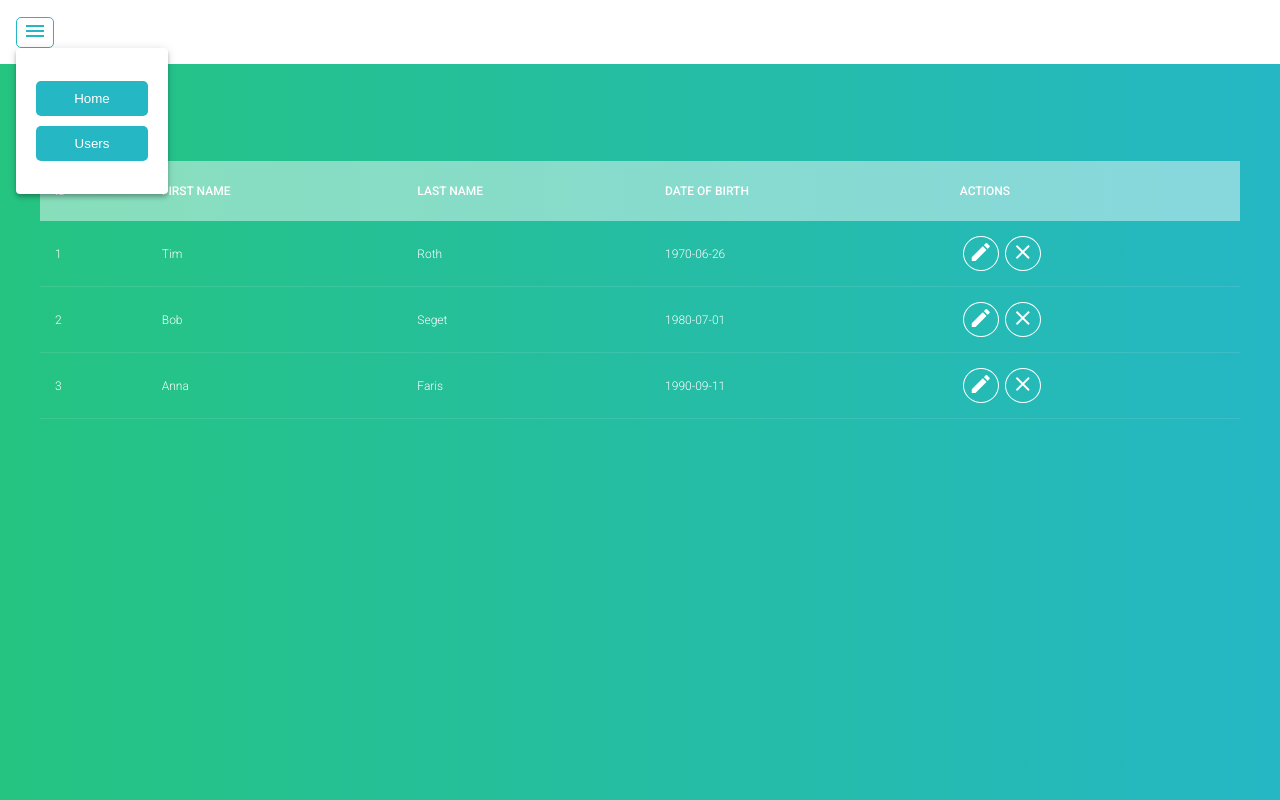
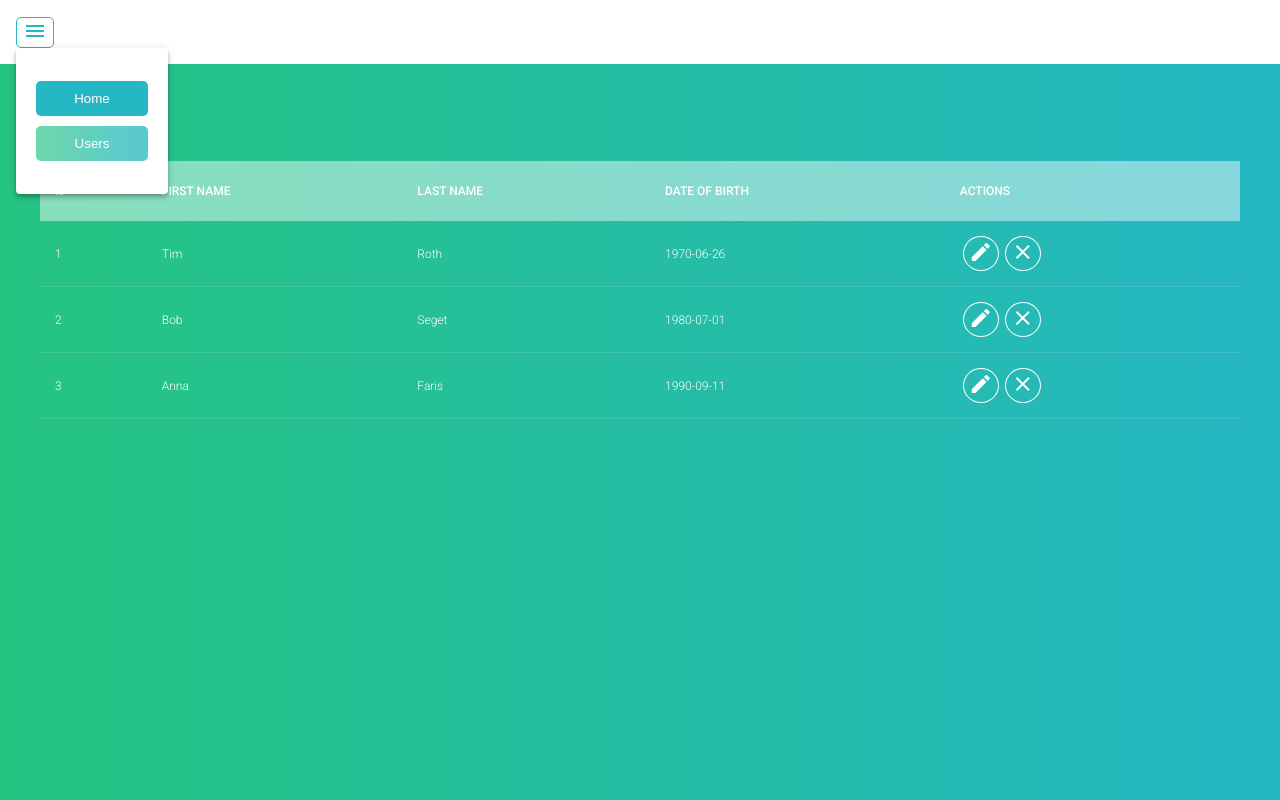
Before and after one commit to jo-vana/test-app, an Angular app: page /users in a window 1280 px wide. Both pictures are taken after a click on the button "menu". Built offline with nearby package versions, Linux system fonts and the light colour scheme.

Commit message:
Active Link in main menu

```diff
--- a/src/app/app.component.css
+++ b/src/app/app.component.css
@@ -33,8 +33,12 @@ button.mat-menu-trigger:hover {
     color: #fff;
     padding: 10px;
 }
-::ng-deep .mat-menu-content button:hover {
-    cursor: pointer;
+::ng-deep .mat-menu-content button.active {
     background: -webkit-linear-gradient(left, #25c481ab, #25b7c4c2);
     background: linear-gradient(to right, #25c481ab, #25b7c4c2);
 }
+::ng-deep .mat-menu-content button:hover {
+    cursor: pointer;
+    background: -webkit-linear-gradient(right, #25c481ab, #25b7c4c2);
+    background: linear-gradient(to left, #25c481ab, #25b7c4c2);
+}
--- a/src/app/app.component.html
+++ b/src/app/app.component.html
@@ -2,8 +2,9 @@
       <mat-toolbar>
         <button mat-button [matMenuTriggerFor]="menu"><mat-icon>menu</mat-icon></button>
       <mat-menu #menu="matMenu" class="mat-menu_style">
-        <button mat-button routerLink="">Home</button>
-        <button mat-button routerLink="/users">Users</button>
+        <button mat-button routerLinkActive="active" routerLink="/"
+        [routerLinkActiveOptions]="{exact: true}">Home</button>
+        <button mat-button routerLinkActive="active" routerLink="/users">Users</button>
       </mat-menu>
       </mat-toolbar>
 </div>
```
